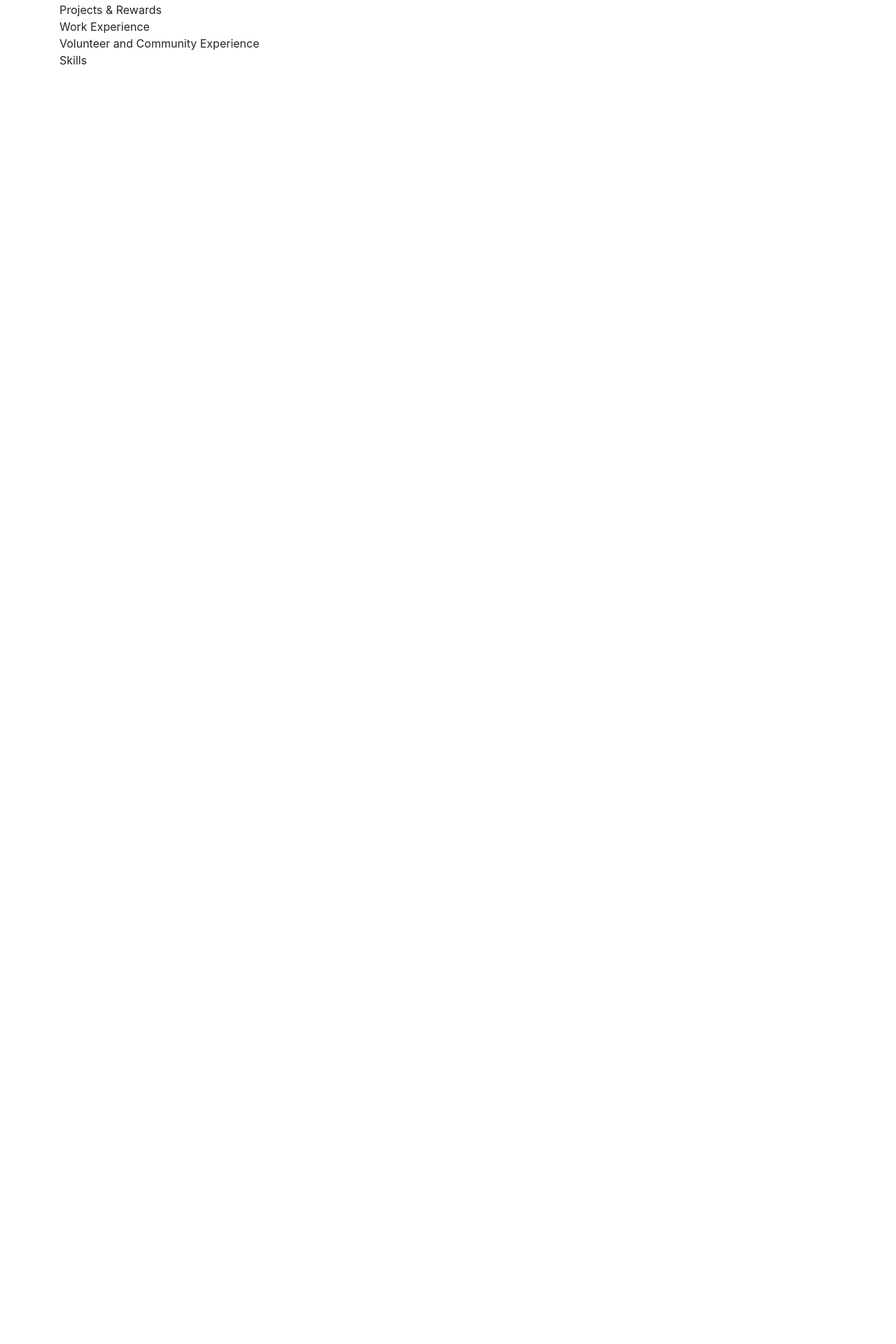
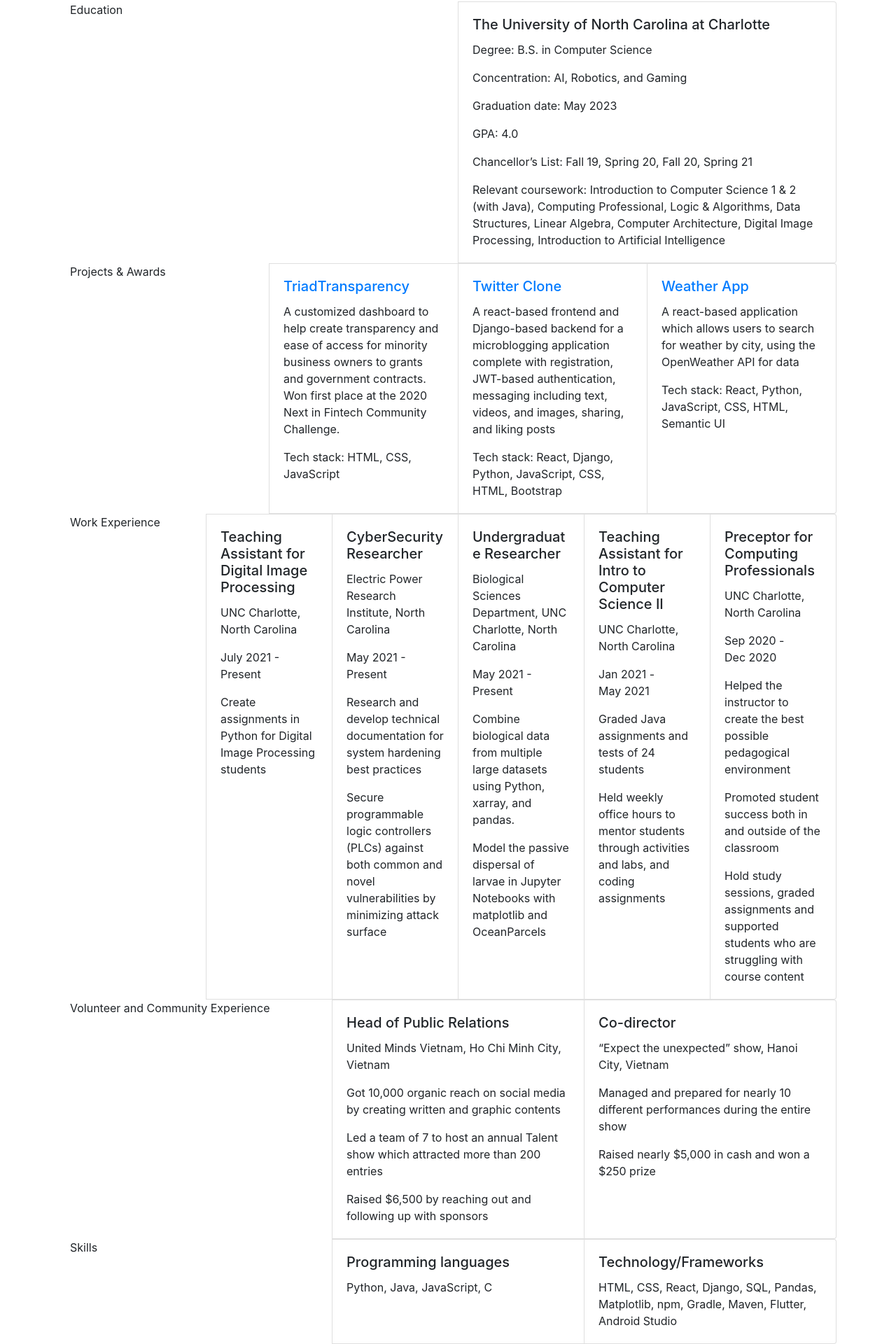
Before and after one commit to quynhanh-ngx/portfolio, a React (Create React App) app: page / in a window 1280 px wide. Shown: the part 332-2252 px from the top of the page at 70% size. Before the commit the page ends 800 px from the top, so only its background shows below. Built offline with nearby package versions, Linux system fonts and the light colour scheme.

Commit message:
Add data from resume

```diff
--- a/src/App.js
+++ b/src/App.js
@@ -1,60 +1,228 @@
 import './App.css';
 import 'bootstrap/dist/css/bootstrap.min.css';
-import {Button, Col, Container, Jumbotron, Row} from "react-bootstrap";
+import {Button, Card, CardGroup, Col, Container, Jumbotron, Row} from "react-bootstrap";
 import {Component} from "react";
 
 class Introduction extends Component {
     render() {
         return <Jumbotron>
-            <h1>Hello, world, It's QUANH! PLEASE HIRE MEEEEE</h1>
+            <h1>Anh Q. Nguyen</h1>
             <p>
-                This is a simple hero unit, a simple jumbotron-style component for calling
-                extra attention to featured content or information.
+                Hi, my name is Anh. I'm a software engineer studying at the University of North Carolina at Charlotte.
+                Please hire me!
             </p>
+            <a href="https://linkedin.com/in/anhnguyenq/">LinkedIn</a> | <a href="https://github.com/quynhanh-ngx">GitHub</a>
             <p>
-                <Button variant="primary">Learn more</Button>
+                <Button href="mailto:quanh@quanh.org" variant="outline-primary">Contact</Button>
             </p>
         </Jumbotron>;
     }
 }
 
-class Education extends Component {
+class Group extends Component {
     render() {
-        return <Row>
-            <Col>Education</Col>
-        </Row>;
+        return <CardGroup>
+            <Col>{this.props.title}</Col>
+            {this.props.children}
+        </CardGroup>;
     }
 }
 
-class Projects extends Component {
+class GroupItem extends Component {
     render() {
-        return <Row>
-            <Col>Projects & Rewards</Col>
-        </Row>;
+        return <Card>
+            <Card.Body>
+                <Card.Title>
+                    {this.props.link ? <a href={this.props.link}>{this.props.title}</a> : this.props.title}
+                </Card.Title>
+                {this.props.subtitle ? <Card.Text>{this.props.subtitle}</Card.Text> : null}
+                {this.props.startDate ? <Card.Text>
+                    {this.props.startDate} -
+                    {this.props.endDate ? <Card.Text>{this.props.endDate}</Card.Text> : "Present"}
+                </Card.Text> : null}
+                {this.props.children}
+            </Card.Body>
+        </Card>;
     }
 }
 
+class GroupItemChild extends Component {
+    render() {
+        return <Card.Text>
+            {this.props.children}
+        </Card.Text>
+    }
+}
+
+class Education extends Component {
+    render() {
+        return <Group title="Education">
+            <GroupItem title="The University of North Carolina at Charlotte">
+                <GroupItemChild>
+                    Degree: B.S. in Computer Science
+                </GroupItemChild>
+                <GroupItemChild>
+                    Concentration: AI, Robotics, and Gaming
+                </GroupItemChild>
+                <GroupItemChild>
+                    Graduation date: May 2023
+                </GroupItemChild>
+                <GroupItemChild>
+                    GPA: 4.0
+                </GroupItemChild>
+                <GroupItemChild>
+                    Chancellor’s List: Fall 19, Spring 20, Fall 20, Spring 21
+                </GroupItemChild>
+                <GroupItemChild>
+                    Relevant coursework: Introduction to Computer Science 1 & 2 (with Java),
+                    Computing Professional, Logic & Algorithms, Data Structures, Linear Algebra, Computer Architecture,
+                    Digital Image Processing, Introduction to Artificial Intelligence
+                </GroupItemChild>
+            </GroupItem>
+        </Group>;
+    }
+}
+
+
+class Projects extends Component {
+    render() {
+        return <Group title="Projects & Awards">
+            <GroupItem title="TriadTransparency" link="https://www.facebook.com/watch/live/?v=3282333825154856">
+                <GroupItemChild>
+                    A customized dashboard to help create transparency and ease of access for minority business owners
+                    to grants and government contracts. Won first place at the 2020 Next in Fintech Community Challenge.
+                </GroupItemChild>
+                <GroupItemChild>
+                    Tech stack: HTML, CSS, JavaScript
+                </GroupItemChild>
+            </GroupItem>
+            <GroupItem title="Twitter Clone" link="https://github.com/quynhanh-ngx/twitter-clone">
+                <GroupItemChild>
+                    A react-based frontend and Django-based backend for a microblogging application complete
+                    with registration, JWT-based authentication, messaging including text, videos, and images, sharing,
+                    and liking posts
+                </GroupItemChild>
+                <GroupItemChild>
+                    Tech stack: React, Django, Python, JavaScript, CSS, HTML, Bootstrap
+                </GroupItemChild>
+            </GroupItem>
+            <GroupItem title="Weather App" link="https://github.com/quynhanh-ngx/weather_app">
+                <GroupItemChild>
+                    A react-based application which allows users to search for weather by city,
+                    using the OpenWeather API for data
+                </GroupItemChild>
+                <GroupItemChild>
+                    Tech stack: React, Python, JavaScript, CSS, HTML, Semantic UI
+                </GroupItemChild>
+            </GroupItem>
+        </Group>;
+    }
+}
+
+
 class Work extends Component {
     render() {
-        return <Row>
-            <Col>Work Experience</Col>
-        </Row>;
+        return <Group title="Work Experience">
+            <GroupItem title="Teaching Assistant for Digital Image Processing"
+                       subtitle="UNC Charlotte, North Carolina"
+                       startDate="July 2021">
+                <GroupItemChild>
+                    Create assignments in Python for Digital Image Processing students
+                </GroupItemChild>
+            </GroupItem>
+            <GroupItem title="CyberSecurity Researcher"
+                       subtitle="Electric Power Research Institute, North Carolina"
+                       startDate="May 2021">
+                <GroupItemChild>
+                    Research and develop technical documentation for system hardening best practices
+                </GroupItemChild>
+                <GroupItemChild>
+                    Secure programmable logic controllers (PLCs) against both common and novel vulnerabilities
+                    by minimizing attack surface
+                </GroupItemChild>
+            </GroupItem>
+            <GroupItem title="Undergraduate Researcher"
+                       subtitle="Biological Sciences Department, UNC Charlotte, North Carolina"
+                       startDate="May 2021">
+                <GroupItemChild>
+                    Combine biological data from multiple large datasets using Python, xarray, and pandas.
+                </GroupItemChild>
+                <GroupItemChild>
+                    Model the passive dispersal of larvae in Jupyter Notebooks with matplotlib and OceanParcels
+                </GroupItemChild>
+            </GroupItem>
+            <GroupItem title="Teaching Assistant for Intro to Computer Science II"
+                       subtitle="UNC Charlotte, North Carolina"
+                       startDate="Jan 2021"
+                       endDate="May 2021">
+                <GroupItemChild>
+                    Graded Java assignments and tests of 24 students
+                </GroupItemChild>
+                <GroupItemChild>
+                    Held weekly office hours to mentor students through activities and labs, and coding assignments
+                </GroupItemChild>
+            </GroupItem>
+            <GroupItem title="Preceptor for Computing Professionals"
+                       subtitle="UNC Charlotte, North Carolina"
+                       startDate="Sep 2020"
+                       endDate="Dec 2020">
+                <GroupItemChild>
+                    Helped the instructor to create the best possible pedagogical environment
+                </GroupItemChild>
+                <GroupItemChild>
+                    Promoted student success both in and outside of the classroom
+                </GroupItemChild>
+                <GroupItemChild>
+                    Hold study sessions, graded assignments and supported students who are struggling with course
+                    content
+                </GroupItemChild>
+            </GroupItem>
+        </Group>;
     }
 }
 
 class Volunteering extends Component {
     render() {
-        return <Row>
-            <Col>Volunteer and Community Experience</Col>
-        </Row>;
+        return <Group title="Volunteer and Community Experience">
+            <GroupItem title="Head of Public Relations"
+                       subtitle=" United Minds Vietnam, Ho Chi Minh City, Vietnam">
+                <GroupItemChild>
+                    Got 10,000 organic reach on social media by creating written and graphic contents
+                </GroupItemChild>
+                <GroupItemChild>
+                    Led a team of 7 to host an annual Talent show which attracted more than 200 entries
+                </GroupItemChild>
+                <GroupItemChild>
+                    Raised $6,500 by reaching out and following up with sponsors
+                </GroupItemChild>
+            </GroupItem>
+            <GroupItem title="Co-director"
+                       subtitle="“Expect the unexpected” show, Hanoi City, Vietnam">
+                <GroupItemChild>
+                    Managed and prepared for nearly 10 different performances during the entire show
+                </GroupItemChild>
+                <GroupItemChild>
+                    Raised nearly $5,000 in cash and won a $250 prize
+                </GroupItemChild>
+            </GroupItem>
+        </Group>;
     }
 }
 
 class Skills extends Component {
     render() {
-        return <Row>
-            <Col>Skills</Col>
-        </Row>;
+        return <Group title="Skills">
+            <GroupItem title="Programming languages">
+                <GroupItemChild>
+                    Python, Java, JavaScript, C
+                </GroupItemChild>
+            </GroupItem>
+            <GroupItem title="Technology/Frameworks">
+                <GroupItemChild>
+                    HTML, CSS, React, Django, SQL, Pandas, Matplotlib, npm, Gradle, Maven, Flutter, Android Studio
+                </GroupItemChild>
+            </GroupItem>
+        </Group>;
     }
 }
 
```
